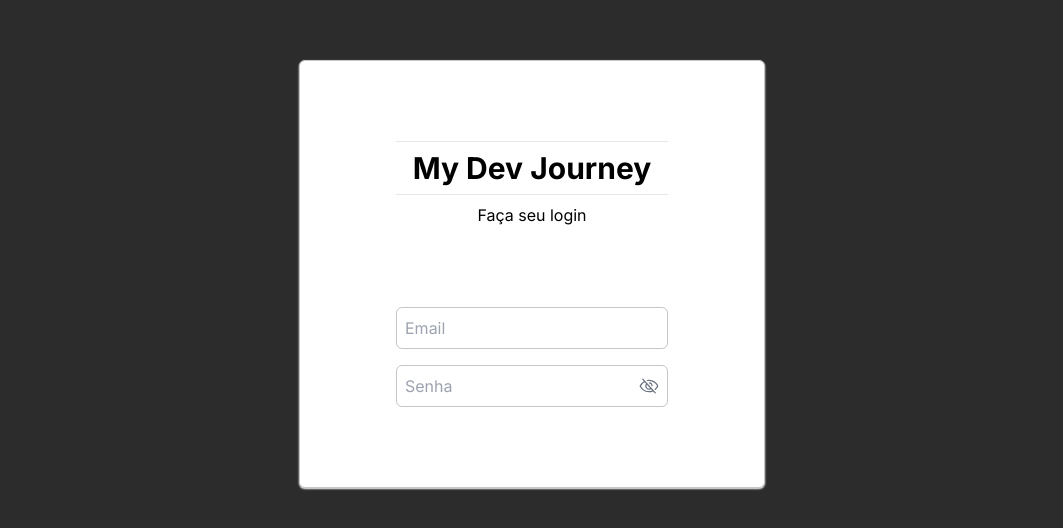
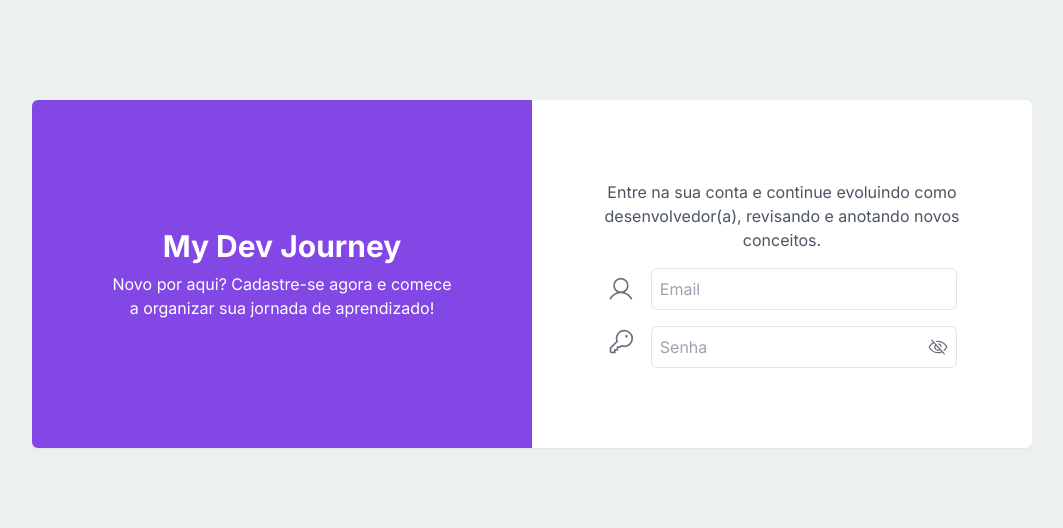
Before and after one commit to dyogobb/My-Dev-Journey, a Next.js app: page /login in a window 1280 px wide. Shown: the part 126-654 px from the top of the page, without its empty margins (108-1171 px from the left). Built offline with nearby package versions, Linux system fonts and the light colour scheme.

Commit message:
Fix: Arrumando o layout da página de login

```diff
--- a/src/app/globals.css
+++ b/src/app/globals.css
@@ -1,3 +1,9 @@
 @tailwind base;
 @tailwind components;
 @tailwind utilities;
+
+
+.linear-background {
+    background: linear-gradient(45deg, #1E3A8A, #F5F5F5);
+
+}
--- a/src/app/login/page.tsx
+++ b/src/app/login/page.tsx
@@ -2,9 +2,9 @@
 import React from "react";
 import { useState } from "react";
 import { useForm, SubmitHandler } from "react-hook-form";
-import { EyeSlash, Eye } from "@phosphor-icons/react";
+import { EyeSlash, Eye, User, Key } from "@phosphor-icons/react";
 
-type Inputs = {
+interface Inputs {
     email: string,
     password: string,
 }
@@ -19,18 +19,27 @@ export default function LoginPage() {
     const [showPassword, setShowPassword] = useState(false)
 
     return (
-        <div className="w-full h-screen flex justify-center items-center bg-background">
-            <div className="border border-gray-base shadow-sm shadow-white rounded-md px-24 py-20 bg-white max-sm:px-4 flex flex-col gap-20 max-w-[500px] max-sm:w-[88%]">
-                <div className="text-center flex flex-col gap-2">
-                    <hr />
-                    <p className="text-3xl font-bold">My Dev Journey</p>
-                    <hr />
-                    <p>Faça seu login</p>
+        <div className="w-full h-screen flex justify-center items-center bg-gray-backgorund">
+            <div className="shadow-sm rounded-md flex justify-center overflow-hidden max-w-7xl">
+                <div className="text-center justify-center flex flex-col gap-2 bg-purple px-20 py-20 w-2/4">
+                    <p className="text-3xl font-bold text-white">My Dev Journey</p>
+                    <p className="text-white max-w-[420px]">Novo por aqui? Cadastre-se agora e comece a organizar sua jornada de aprendizado!</p>
                 </div>
-                <form onSubmit={handleSubmit(onSubmit)} className="flex flex-col gap-4">
-                    <input type="email" {...register("email")} placeholder="Email" className="border border-gray-base rounded-md p-2 outline-none" />
-                    <div className="border border-gray-base rounded-md p-2 flex justify-between items-center">
-                        <input type="password" {...register("password")} placeholder="Senha" className="outline-none w-[95%]" />
+                <div className="bg-white w-2/4 flex flex-col items-center justify-center py-20 gap-4">
+
+                    <p className="text-dark-gray text-center max-w-[420px]">Entre na sua conta e continue evoluindo como desenvolvedor(a), revisando e anotando novos conceitos.</p>
+
+                    <form onSubmit={handleSubmit(onSubmit)} className="flex flex-col gap-4 w-[70%]">
+                        <div className="flex gap-4 items-center">
+                            <User size={32} className="text-gray-500" />
+                            <input type="email" {...register("email")} placeholder="Email" className="border border-gray-base rounded-md p-2 outline-none w-full" />
+                        </div>
+
+
+                        <div className="flex gap-4">
+                            <Key size={32} className="text-gray-500" />
+                            <div className="border border-gray-base rounded-md p-2 flex justify-between items-center w-full">
+                                <input type="password" {...register("password")} placeholder="Senha" className="outline-none w-[80%]" />
                                 <button onClick={() => setShowPassword((prev) => !prev)} type="button">
                                     {showPassword ? <Eye size={20} className="text-gray-500" /> :
                                         <EyeSlash size={20} className="text-gray-500" />
@@ -38,7 +47,11 @@ export default function LoginPage() {
                                 </button>
                             </div>
 
+                        </div>
+
                     </form>
+                </div>
+
             </div>
         </div>
     )
--- a/tailwind.config.ts
+++ b/tailwind.config.ts
@@ -11,7 +11,12 @@ const config: Config = {
       colors: {
         background: "#2c2c2c",
         foreground: "var(--foreground)",
-        'gray-base': "#C6C6C6",
+        purple: '#8247E5',
+        'purple-secondary': '#7F5CFF',
+        'gray-base': "#E5E5E5",
+        'light-gray': '#D1D5DB',
+        'dark-gray': '#4B5563',
+        'gray-backgorund': '#ECF0F1',
         'off-white': '#fffff9'
       },
     },
```
Also changed, not shown: 1 other file (tests, documents, lock files or other folders). Lines whose indentation alone changed are shown as unchanged.
